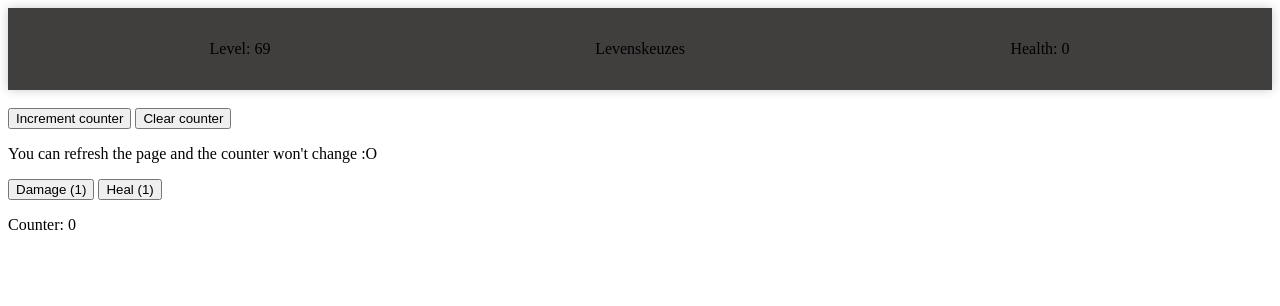
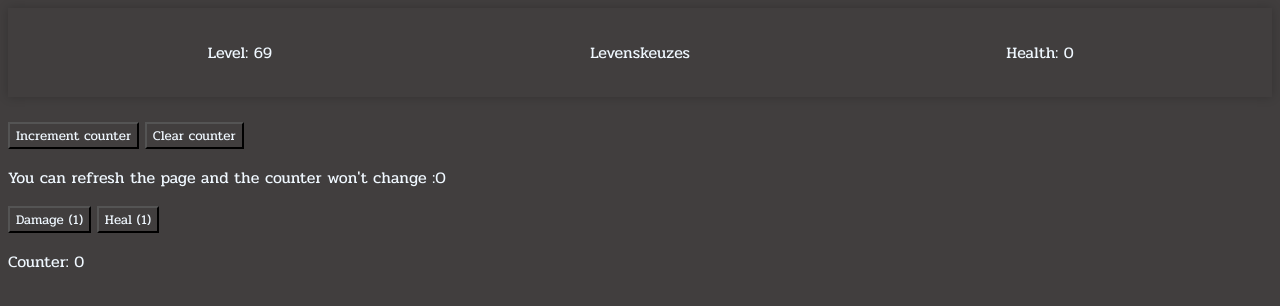
Before and after one commit to AaronMarcusDev/Levenskeuzes, a plain HTML site: page src/pages/index.html in a window 1280 px wide. Drawn offline with Linux system fonts and the light colour scheme.

Commit message:
fixed css + a new font apeared (queue pokemon music)

```diff
--- a/src/pages/index.html
+++ b/src/pages/index.html
@@ -8,6 +8,7 @@
         <meta name="viewport" content="width=device-width, initial-scale=1" />
         <!-- Styling -->
         <link rel="stylesheet" href="../styles/header.css" />
+        <link rel="stylesheet" href="../styles/global.css" />
         <!-- Scripts -->
         <script type="text/javascript" src="../scripts/minilib.js"></script>
         <script type="text/javascript" src="../scripts/main.js"></script>
--- a/src/styles/global.css
+++ b/src/styles/global.css
@@ -1,16 +1,16 @@
 /* Hey Owen, I'll leave this to you, ask me if you need any sort of help. */
 /*lettertype*/
 @font-face {
-    font-family: "kopscript";
-    src: url("fonts/Kopscript-Regular.ttf") format("truetype");
+    font-family: "pridi";
+    src: url("fonts/Pridi-Regular.ttf") format("truetype");
 }
 html {
-    font-family: "kopscript", "Kopscript-Regular";
+    font-family: "pridi", "Pridi-Regular";
     background-color: rgb(65, 62, 62);
     color: aliceblue;
 }
 button {
-    font-family: "kopscript", "Kopscript-Regular";
+    font-family: "pridi", "Pridi-Regular";
     background-color: rgb(65, 62, 62);
     color: aliceblue;
 }
```
Also changed, not shown: src/styles/fonts/Pridi-Regular.ttf (added).
